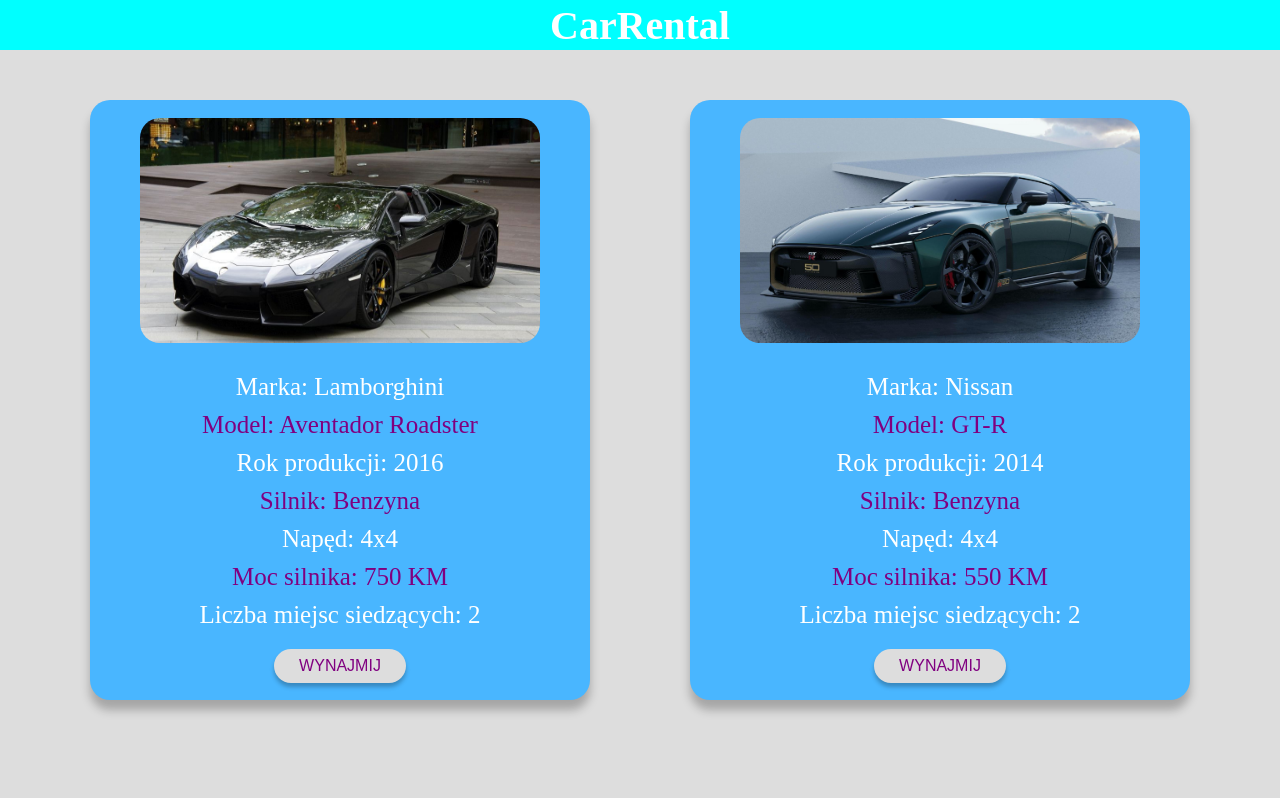
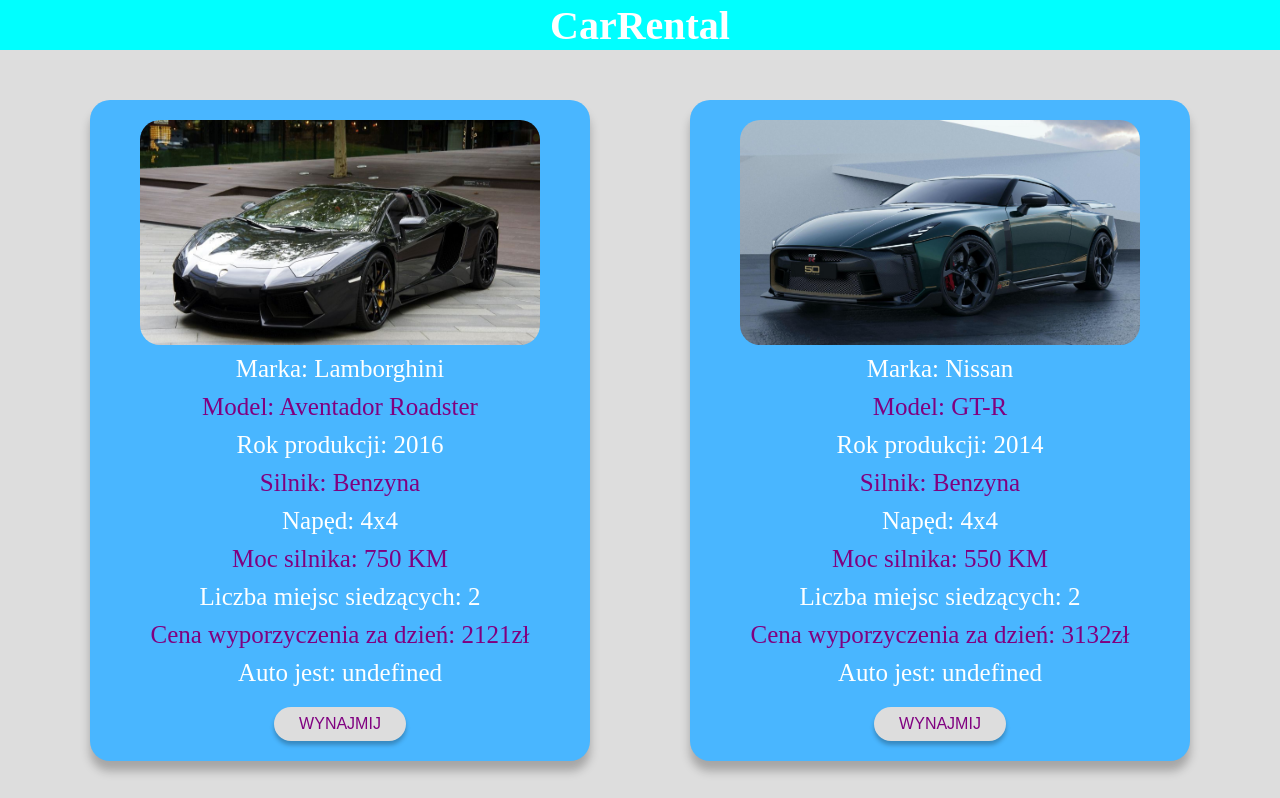
Before and after one commit to moonlight1243215/RentalCar, a plain HTML site: page index.html in a window 1280 px wide. Shown: the top 798 px of the page. Drawn offline with Linux system fonts and the light colour scheme.

Commit message:
failed version

```diff
--- a/assets/style.css
+++ b/assets/style.css
@@ -30,7 +30,6 @@ body {
     flex-direction: column;
     background: #49B6FF;
     width: 500px;
-    height: 600px;
     justify-content: center;
     align-items: center;
     font-size: 25px;
@@ -60,7 +59,7 @@ body {
 
 .car-photo {
     border-radius: 20px;
-    margin-bottom: 20px;
+    margin-top: 20px;
 }
 
 .button {
@@ -73,6 +72,7 @@ body {
     transition: 0.5s;
     color: purple;
     font-size: 16px;
+    margin-bottom: 20px;
 }
 
 .button:hover {
--- a/script/script.js
+++ b/script/script.js
@@ -8,6 +8,10 @@ const car = [
       seatCount: 2,
       horsePower: 750,
       drive: "4x4",
+      valueIsRented: true,
+      rented: "",
+      availableRentDays: [1, 2, 3, 5, 10],
+      rentPrice: 2121
     },
     {
       carPhoto: "assets/photo/nissan.png",
@@ -18,6 +22,10 @@ const car = [
       seatCount: 2,
       horsePower: 550,
       drive: "4x4",
+      valueIsRented: true,
+      rented: "",
+      availableRentDays: [2, 4, 6, 8, 10],
+      rentPrice: 3132
     },
     {
       carPhoto: "assets/photo/bmw.png",
@@ -28,14 +36,28 @@ const car = [
       seatCount: 5,
       horsePower: 625,
       drive: "4x4",
+      valueIsRented: true,
+      rented: "",
+      availableRentDays: [1, 2, 5, 10, 15],
+      rentPrice: 1200
     },
   ];
 
   const main = document.getElementById("container");
 
+
   const carItem = car.forEach(item => {
     const createLi = document.createElement("div");
     createLi.className = "box-car";
+
+    const Cars = () => {
+      if(item.valueIsRented === true) {
+        document.innerHTML = "wyporzyczone"
+      }
+      else {
+        document.innerHTML = "w magazynie"
+      }
+    };
 
     const contentLi = document.createElement("div")
     contentLi.className = "content-box-car"
@@ -49,6 +71,8 @@ const car = [
     <p class="text">Napęd: ${item.drive}</p>
     <p class="text">Moc silnika: ${item.horsePower} KM</p>
     <p class="text">Liczba miejsc siedzących: ${item.seatCount}</p>
+    <p class="text">Cena wyporzyczenia za dzień: ${item.rentPrice}zł</p>
+    <p class="text">Auto jest: ${Cars()}</p>
     <button class="button">WYNAJMIJ</button>
   `
   createLi.appendChild(contentLi)
```
